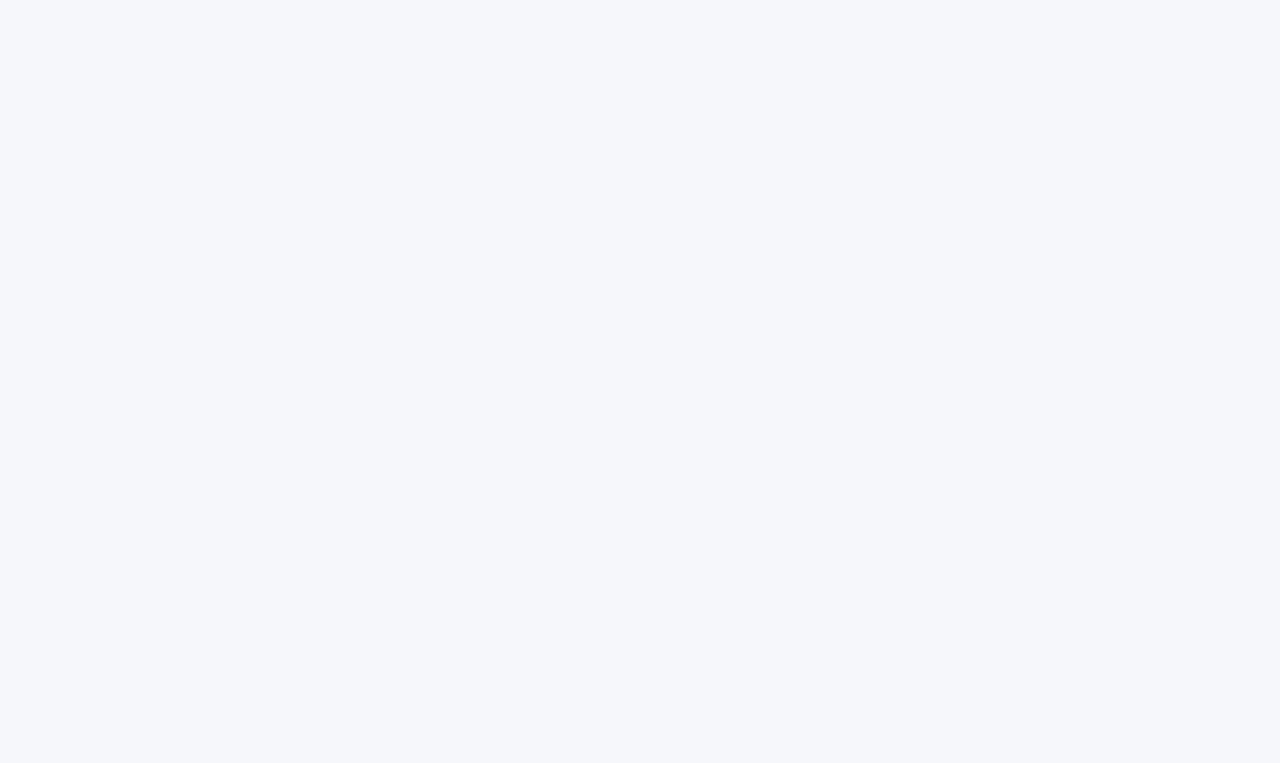
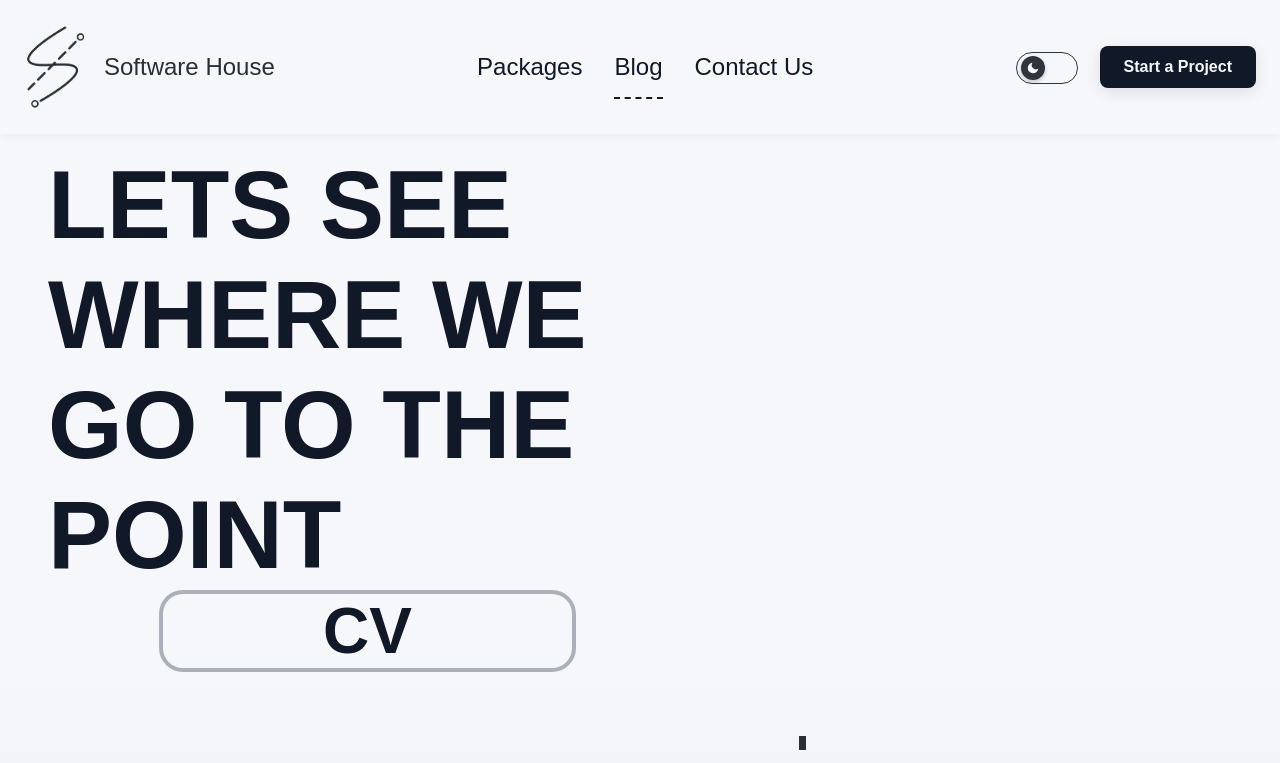
Before and after one commit to MARWAN-elmasrry/Software-House, a React (Vite) app: page /blog in a window 1280 px wide. Before the commit this address had no page. Shown: the top 763 px of the page. Built offline with nearby package versions, Linux system fonts and the light colour scheme.

Commit message:
start of blog page

```diff
--- a/src/App.jsx
+++ b/src/App.jsx
@@ -1,8 +1,9 @@
 import './index.css'
 import { LandingPage } from './Pages/landing';
-import { Package } from './Pages/package/package';
+import { Package } from './Pages/Package/Package';
 import { BrowserRouter, Routes, Route } from "react-router-dom";
 import { useState, useEffect } from "react";
+import { Blog } from './Pages/blog/blog';
 
 export const App = () => {
 
@@ -22,6 +23,7 @@ export const App = () => {
     <Routes>
       <Route path="/" element={<LandingPage data-theme={theme} toggleTheme={toggleTheme} />} />
       <Route path="/pack" element={<Package data-theme={theme} toggleTheme={toggleTheme} />} />
+      <Route path="/blog" element={<Blog data-theme={theme} toggleTheme={toggleTheme} />} />
     </Routes>
   );
 }
--- /dev/null
+++ b/src/Pages/blog/blog.css
@@ -0,0 +1,26 @@
+.blog{
+    padding-top: 150px;
+    .blog-cont{
+        .blog-head{
+            width: 50%;
+            h1{
+                margin  : 0;
+                font-size: 6rem;
+            }
+            .btn{
+                display: flex;
+                justify-content: flex-end;
+                button{
+                    border: 4px solid var(--bordercv-color);
+                    background-color: var(--background-color);
+                    border-radius: 1.5rem;
+                    margin-right: 4rem;
+                    padding: 0 10rem 0 10rem;
+                    font-size: 4rem;
+                    font-weight: bolder;
+                    color: var(--text-color );
+                }
+            }
+        }
+    }
+}
--- /dev/null
+++ b/src/Pages/blog/blog.jsx
@@ -0,0 +1,27 @@
+import { Footer } from "../../components/footer/footer"
+import { Header } from "../../components/header/header"
+import "./blog.css"
+
+export const Blog = ({theme, toggleTheme}) =>{
+    return(<>
+        <div data-theme={theme}>
+            <Header onToggleTheme={toggleTheme} />
+            <div className="blog">
+                <div className="container">
+                    <div className="blog-cont">
+                        <div className="blog-head">
+                            <h1>LETS SEE WHERE WE GO TO THE POINT</h1>
+                            <div className="btn">
+                                <button>CV</button>
+                            </div>
+                        </div>
+                        <div className="blog-info">
+
+                        </div>
+                    </div>
+                </div>
+            </div>
+            <Footer />
+        </div>
+    </>)
+}
--- a/src/page/package/package.css
+++ b/src/Pages/package/package.css
@@ -26,7 +26,7 @@
             }
 
             & p {
-                font-size: clamp(0.95rem, 2vw, 1.15rem);
+                font-size: clamp(0.95rem, 2vw, 1.65rem);
                 color: var(--text-color);
                 opacity: 0.6;
                 max-width: 830px;
--- a/src/index.css
+++ b/src/index.css
@@ -1,6 +1,7 @@
 :root{
   --background-color: #101115;
   --text-color: #F6F7FB;
+  --bordercv-color: #f6f7fb51;
   --logo-text-color: #9EFF00;
   --img-filter: none;
   --active-link: #9EFF00;
@@ -16,6 +17,7 @@
 [data-theme='white']{
   --background-color: #F6F7FB;
   --text-color: #111827;
+  --bordercv-color: #11182751;
   --logo-text-color: #2A2F35;
   --img-filter: brightness(0) saturate(100%) invert(13%) sepia(14%) saturate(733%) hue-rotate(172deg) brightness(89%) contrast(84%);
   --active-link: #111827;
```
Also changed, not shown: src/Pages/landing.jsx (renamed from src/page/landing.jsx), src/Pages/package/package.jsx (renamed from src/page/package/package.jsx).
